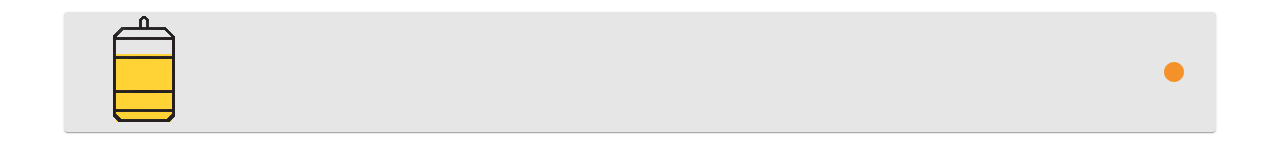
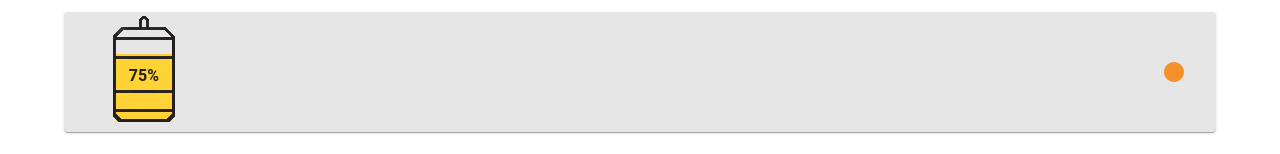
Before and after one commit to Falsimane/SAE-ALT-S3-Dev-22-23-STDS-3B-Equipe-4, a React (Create React App) app in the folder Application/stds-app/: page /home in a window 1280 px wide. Shown: the part 350-504 px from the top of the page. Built offline with nearby package versions, Linux system fonts and the light colour scheme.

Commit message:
Ajout du pourcentage sur l'image de fut #8

```diff
--- a/Application/stds-app/src/components/CardBoxPageQuantite.tsx
+++ b/Application/stds-app/src/components/CardBoxPageQuantite.tsx
@@ -51,6 +51,7 @@ export default function CardBoxTemperature(){
                                 <Box sx={{position: "absolute"}}>
                                     <img src={require('../images/fut-bierre.png')}/>
                                 </Box>
+                                <Typography sx={{zIndex: 1, position: "absolute", bottom: 44, fontWeight: 'bold', textAlign: "center"}}>{pourcentageQuantite}%</Typography>
                             </Box>
                             <CircleIcon sx={{ color: colorDot, position: "absolute", right: 30}} />
                         </CardContent>
```
